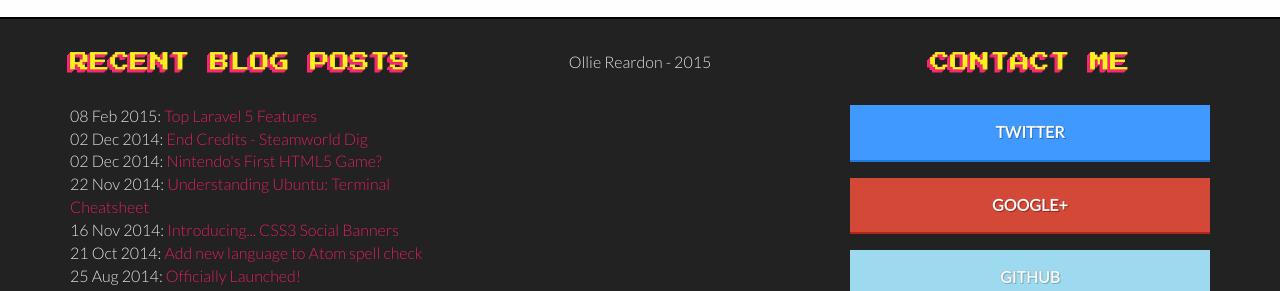
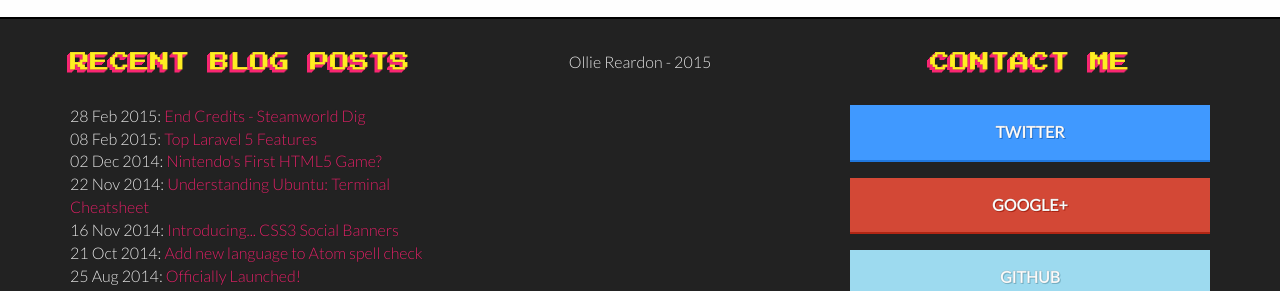
Before and after one commit to ojdon/ojdon.github.io, a Jekyll site: the page built from _posts/2015-02-28-Completed-Gaming-Steamworld-Dig.md, in a window 1280 px wide and 900 px high, scrolled down 631 px. Shown: the part 577-868 px from the top of the window. Built offline with Jekyll 4.4.1, drawn with Linux system fonts in a browser that asks for light colours; nearby versions of some CDN libraries; Markdown is read by kramdown in place of the engine named in the settings; some of the changed text lies outside the part shown.

Commit message:
Corrected post date

```diff
--- a/_posts/2015-02-28-Completed-Gaming-Steamworld-Dig.md
+++ b/_posts/2015-02-28-Completed-Gaming-Steamworld-Dig.md
@@ -1,7 +1,7 @@
 ---
 layout: post
 title:  "End Credits - Steamworld Dig"
-date:   2014-12-02 22:10:00
+date:   2015-02-28 22:10:00
 categories: gaming
 ---
 I'll be honest with you. I was so ashamed of my game collection, that I couldn't even look at it all! Not because my tastes in video games were bad, but because I had hardly completed any of them. I'm sure there is a lot of you reading this now that have a vast collection of games yet you have probably only completed a small minority. Heck, I bet there are only a handful games in your collection that you've played through a second time once completing. Don't worry, you've probably been busy studying or working, or like myself, both!
```
